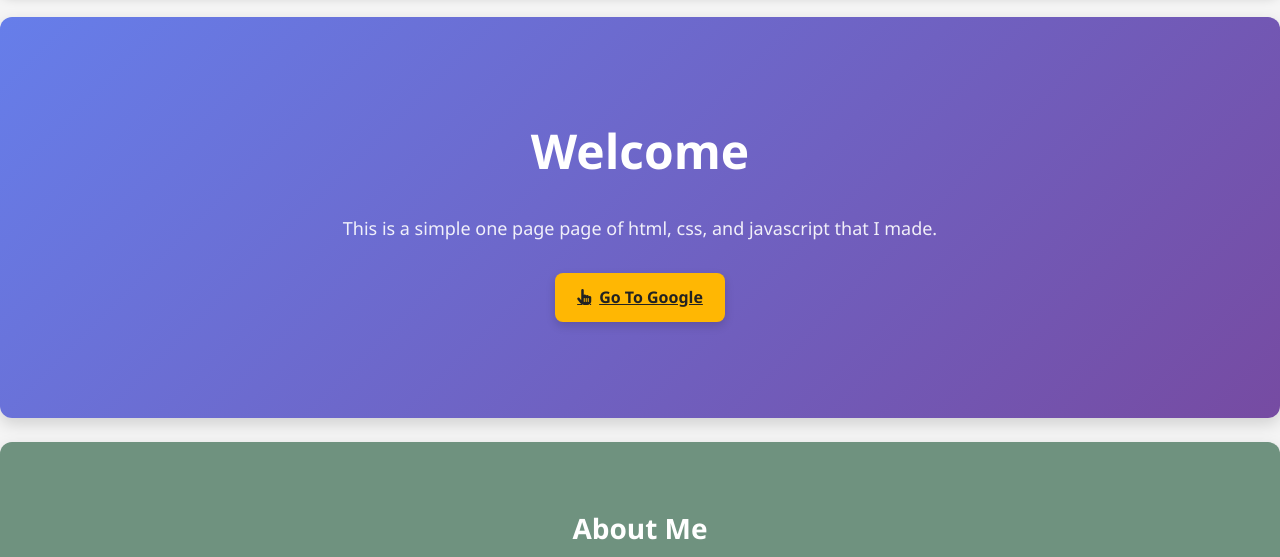
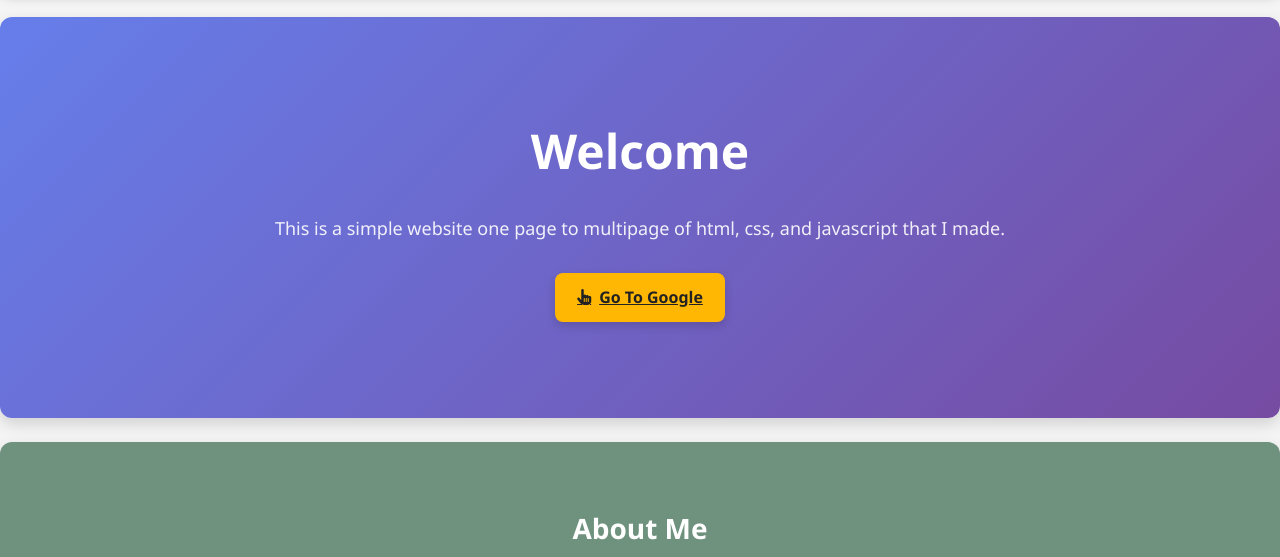
Before and after one commit to davinnnnzzz/Multiple-page, a plain HTML site: page index.html in a window 1280 px wide. Shown: the part 82-639 px from the top of the page. Drawn offline with Linux system fonts and the light colour scheme.

Commit message:
Update index.html

```diff
--- a/index.html
+++ b/index.html
@@ -28,7 +28,7 @@
 
   <section id="hero" class="hero reveal">
     <h1>Welcome</h1>
-    <p>This is a simple one page page of html, css, and javascript that I made.</p>
+    <p>This is a simple website one page to multipage of html, css, and javascript that I made.</p>
     <a href="https://www.google.com" class="btn">
       <i class="fa-solid fa-hand-pointer"></i> Go To Google
     </a>
```
